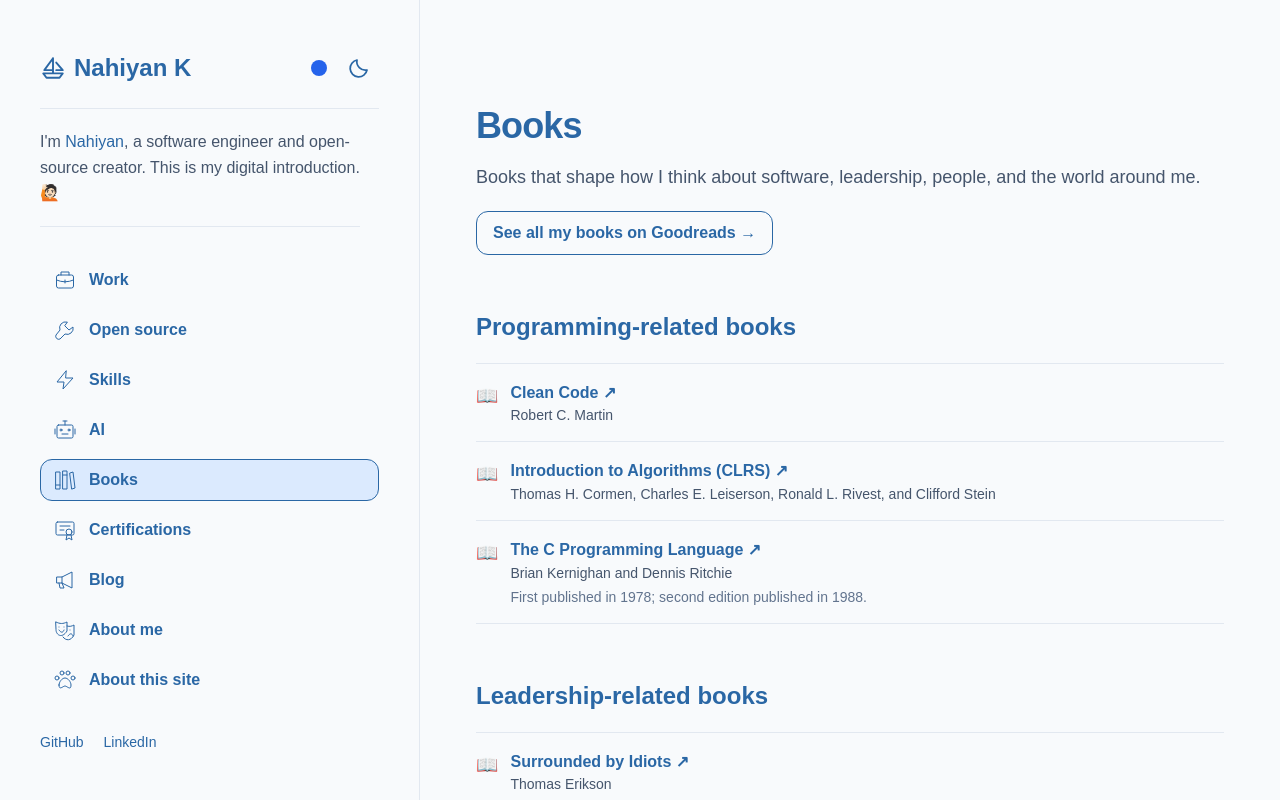
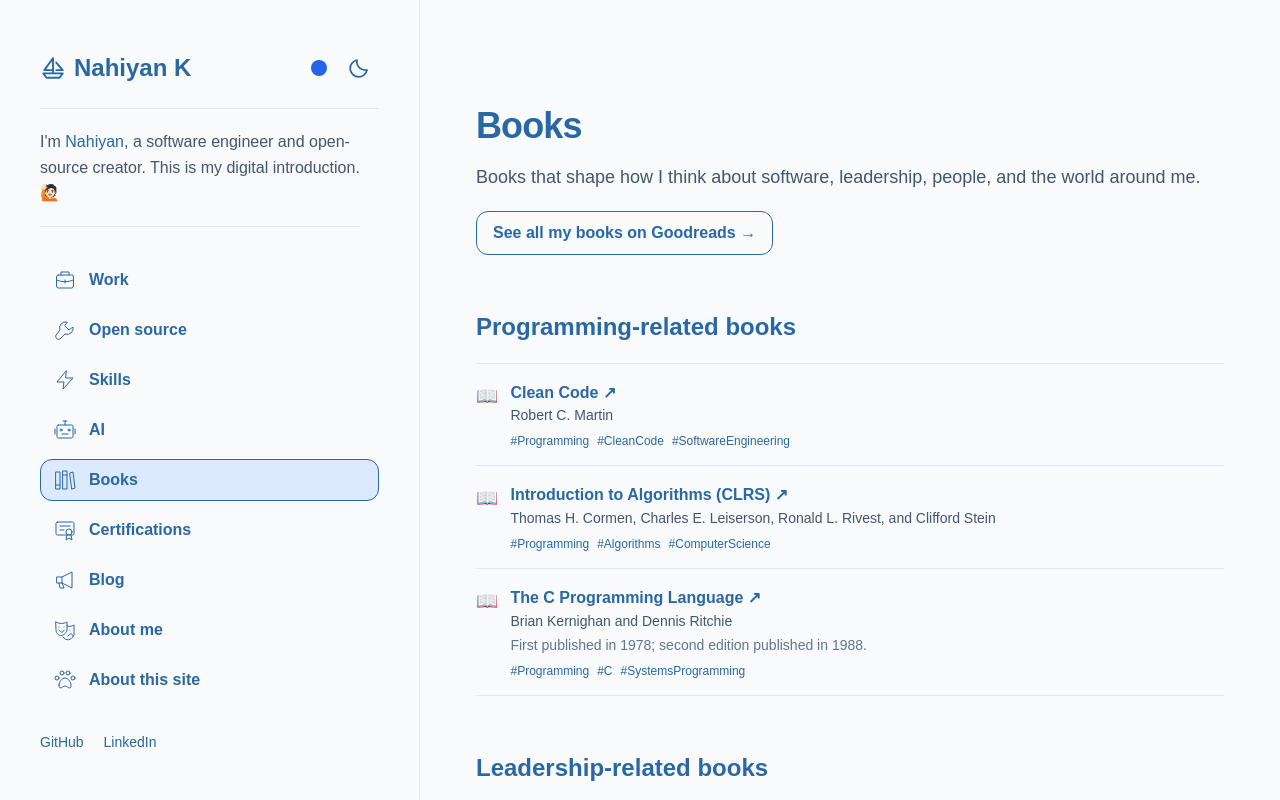
Before and after one commit to ayonious/oyon-portfolio, a Next.js app: page /reading in a window 1280 px wide. Built offline with nearby package versions, Linux system fonts and the light colour scheme.

Commit message:
feat: categorize books with topic tags

```diff
--- a/app/reading/page.tsx
+++ b/app/reading/page.tsx
@@ -1,11 +1,21 @@
 import {
-  allTimeFavoriteBooks,
-  peopleAndPsychologyBooks,
+  leadershipBooks,
+  philosophyBooks,
+  programmingBooks,
+  psychologyBooks,
   type Book,
 } from "../../config/books";
 import { pageContent } from "../../config/siteContent";
 
 function BookList({ books }: { books: Book[] }) {
+  if (books.length === 0) {
+    return (
+      <p className="mt-3 text-sm text-slate-500 dark:text-slate-400">
+        {pageContent.books.emptyListLabel}
+      </p>
+    );
+  }
+
   return (
     <ul className="mt-5 divide-y divide-slate-200 border-y border-slate-200 dark:divide-slate-700 dark:border-slate-700">
       {books.map((book) => (
@@ -35,6 +45,13 @@ function BookList({ books }: { books: Book[] }) {
                 {book.details}
               </p>
             )}
+            <ul aria-label={`Topics for ${book.title}`} className="mt-2 flex flex-wrap gap-2">
+              {book.tags.map((tag) => (
+                <li key={tag} className="text-xs font-medium text-[var(--accent)]">
+                  #{tag}
+                </li>
+              ))}
+            </ul>
           </div>
         </li>
       ))}
@@ -62,12 +79,26 @@ export default function ReadingPage() {
 
       <section className="mt-14">
         <h2 className="text-2xl font-bold">{pageContent.books.programmingTitle}</h2>
-        <BookList books={allTimeFavoriteBooks} />
+        <BookList books={programmingBooks} />
       </section>
 
       <section className="mt-14">
         <h2 className="text-2xl font-bold">{pageContent.books.leadershipTitle}</h2>
-        <BookList books={peopleAndPsychologyBooks} />
+        <BookList books={leadershipBooks} />
+      </section>
+
+      <section className="mt-14">
+        <h2 className="text-2xl font-bold">{pageContent.books.otherTitle}</h2>
+
+        <div className="mt-6">
+          <h3 className="text-xl font-bold">{pageContent.books.philosophyTitle}</h3>
+          <BookList books={philosophyBooks} />
+        </div>
+
+        <div className="mt-8">
+          <h3 className="text-xl font-bold">{pageContent.books.psychologyTitle}</h3>
+          <BookList books={psychologyBooks} />
+        </div>
       </section>
     </div>
   );
--- a/config/books.ts
+++ b/config/books.ts
@@ -2,32 +2,41 @@ export type Book = {
   title: string;
   authors: string;
   details?: string;
+  tags: string[];
   url: string;
 };
 
-export const allTimeFavoriteBooks: Book[] = [
+export const programmingBooks: Book[] = [
   {
     title: "Clean Code",
     authors: "Robert C. Martin",
+    tags: ["Programming", "CleanCode", "SoftwareEngineering"],
     url: "https://www.goodreads.com/book/show/3735293-clean-code",
   },
   {
     title: "Introduction to Algorithms (CLRS)",
     authors: "Thomas H. Cormen, Charles E. Leiserson, Ronald L. Rivest, and Clifford Stein",
+    tags: ["Programming", "Algorithms", "ComputerScience"],
     url: "https://www.goodreads.com/book/show/170440006-introduction-to-algorithms",
   },
   {
     title: "The C Programming Language",
     authors: "Brian Kernighan and Dennis Ritchie",
     details: "First published in 1978; second edition published in 1988.",
+    tags: ["Programming", "C", "SystemsProgramming"],
     url: "https://www.goodreads.com/book/show/16174690-the-c-programming-language",
   },
 ];
 
-export const peopleAndPsychologyBooks: Book[] = [
+export const leadershipBooks: Book[] = [];
+
+export const philosophyBooks: Book[] = [];
+
+export const psychologyBooks: Book[] = [
   {
     title: "Surrounded by Idiots",
     authors: "Thomas Erikson",
+    tags: ["Psychology", "Communication", "HumanBehavior"],
     url: "https://www.goodreads.com/book/show/50542352-surrounded-by-idiots",
   },
 ];
--- a/config/siteContent.ts
+++ b/config/siteContent.ts
@@ -150,6 +150,10 @@ export const pageContent = {
     goodreadsUrl: "https://www.goodreads.com/user/show/95339067-nahiyan-k",
     programmingTitle: "Programming-related books",
     leadershipTitle: "Leadership-related books",
+    otherTitle: "Other books",
+    philosophyTitle: "Philosophy",
+    psychologyTitle: "Psychology",
+    emptyListLabel: "More books will be added here.",
   },
   certifications: {
     title: "Certifications",
```
